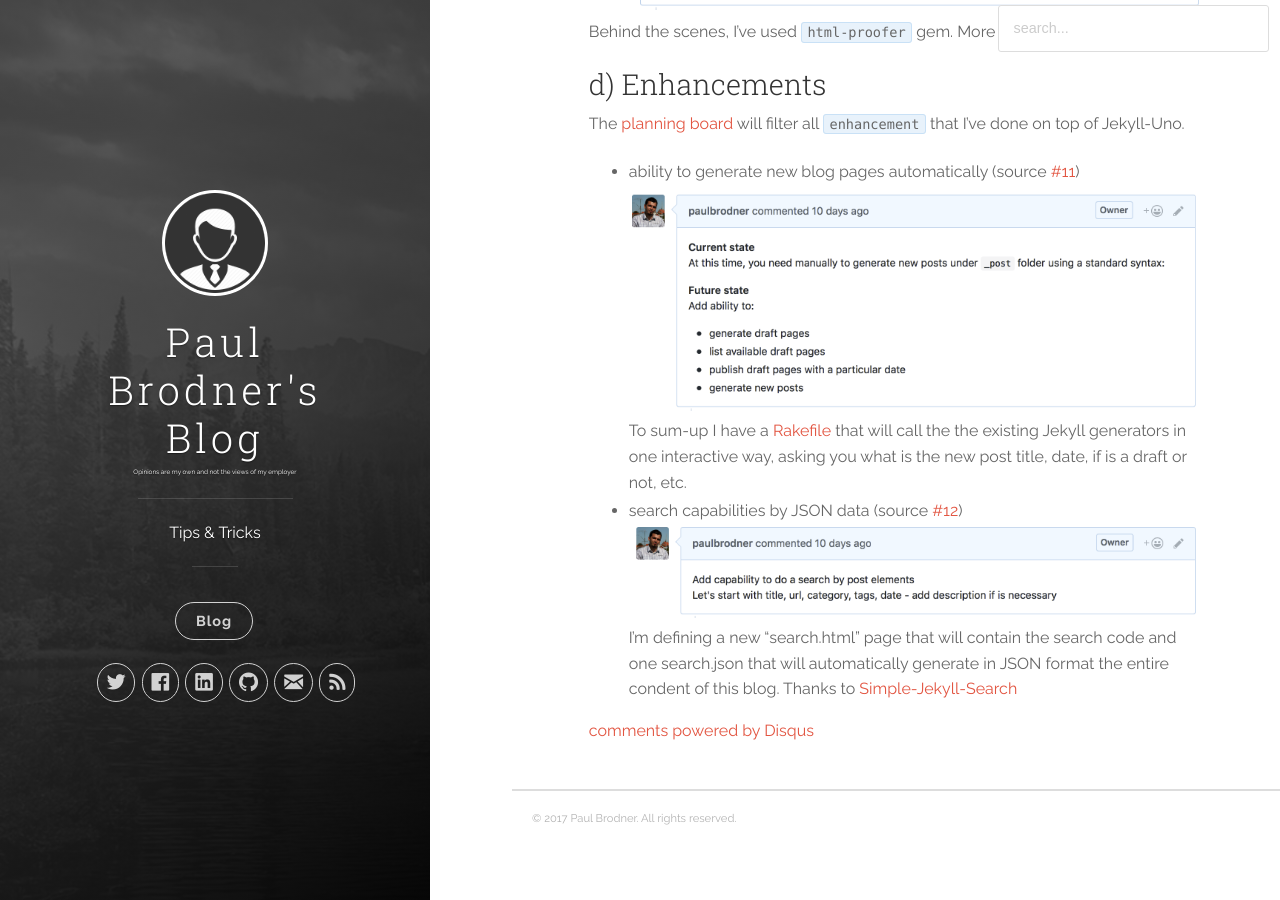
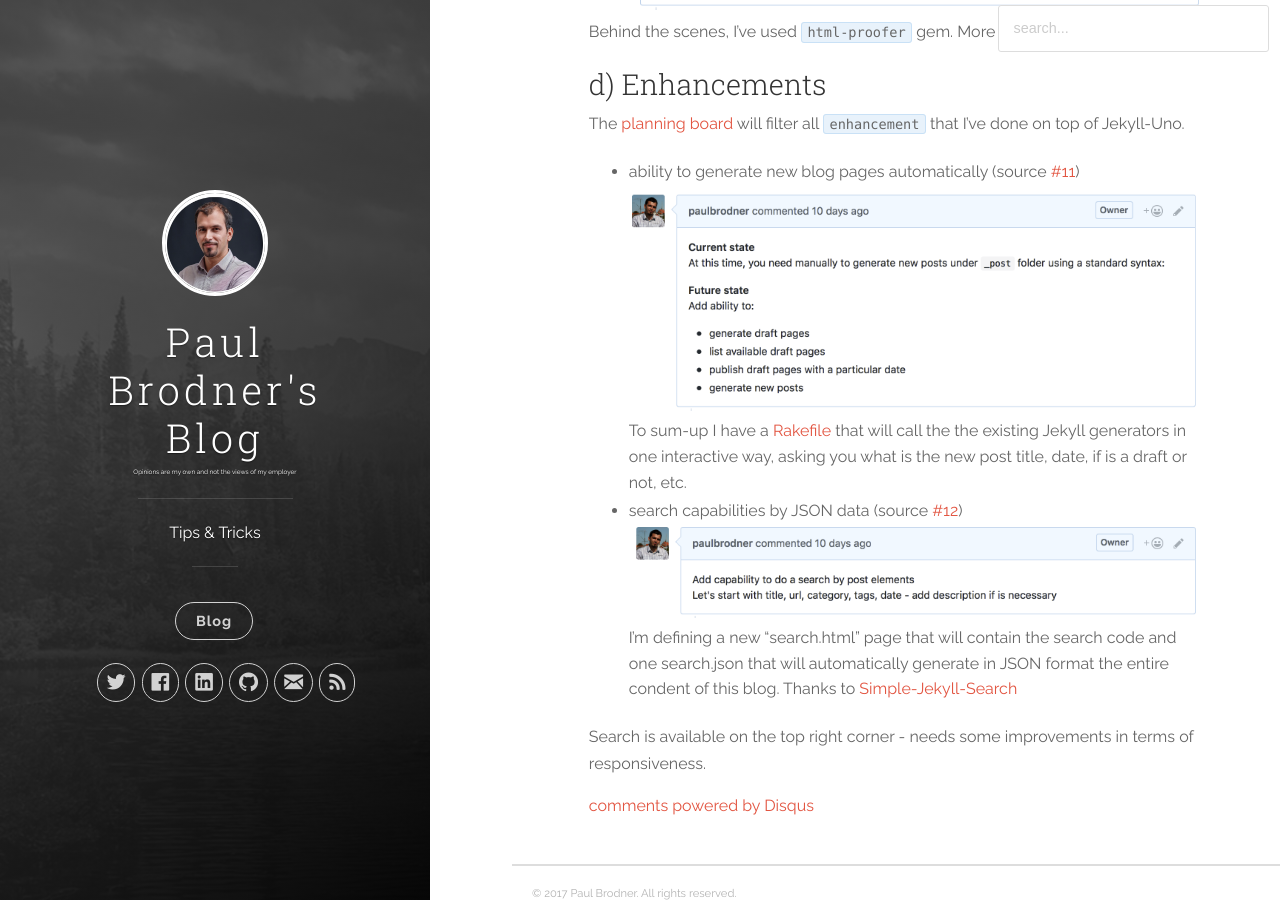
Before and after one commit to paulbrodner/paulbrodner.github.io, a Jekyll site: the page built from _posts/2017-12-13-defining-my-blog-with-github-pages.md, in a window 1280 px wide and 900 px high, scrolled down 2462 px. Built offline with Jekyll 4.4.1, drawn with Linux system fonts in a browser that asks for light colours; nearby versions of some CDN libraries; comment, search, counter and statistics services are not loaded.

Commit message:
adding profile

```diff
--- a/_posts/2017-12-13-defining-my-blog-with-github-pages.md
+++ b/_posts/2017-12-13-defining-my-blog-with-github-pages.md
@@ -62,3 +62,5 @@ To sum-up I have a [Rakefile](https://github.com/paulbrodner/paulbrodner.github.
 * search capabilities by JSON data (source [#12](https://github.com/paulbrodner/paulbrodner.github.io/pull/12))
 ![Search Capabilities](/images/posts/search-capabilities.png)
 I'm defining a new "search.html" page that will contain the search code and one search.json that will automatically generate in JSON format the entire condent of this blog. Thanks to [Simple-Jekyll-Search](https://github.com/christian-fei/Simple-Jekyll-Search)
+
+Search is available on the top right corner - needs some improvements in terms of responsiveness.
```
Also changed, not shown: images/idea.png, images/profile.jpg.
